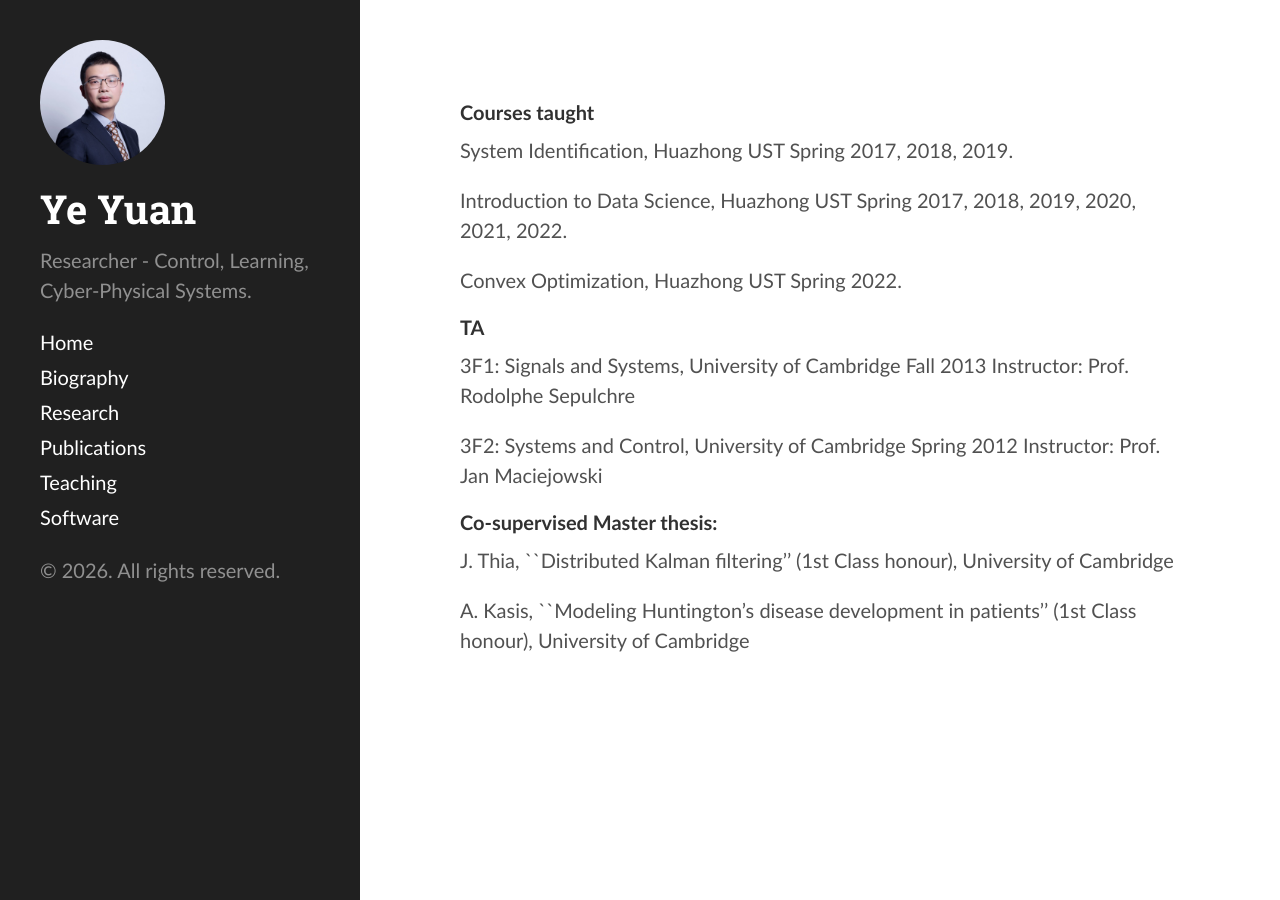
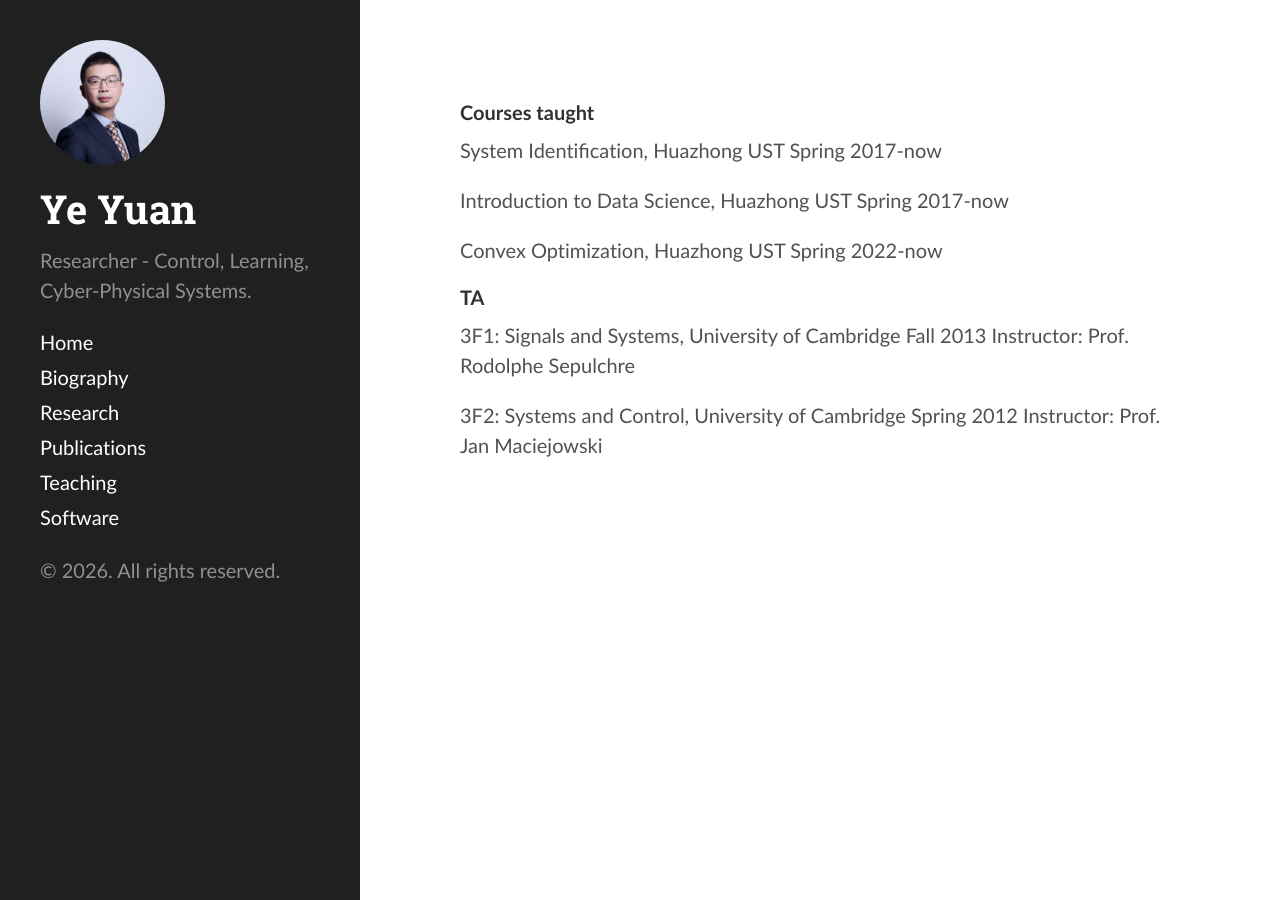
Before and after one commit to yy311/yy311.github.io, a Jekyll site: the page built from teaching.md, in a window 1280 px wide. Built offline with Jekyll 4.4.1, drawn with Linux system fonts in a browser that asks for light colours.

Commit message:
Update teaching.md

```diff
--- a/teaching.md
+++ b/teaching.md
@@ -3,11 +3,11 @@ layout: page
 ---
 <h4>Courses taught</h4>
 
-System Identification, Huazhong UST Spring 2017, 2018, 2019.
+System Identification, Huazhong UST Spring 2017-now
 
-Introduction to Data Science, Huazhong UST Spring 2017, 2018, 2019, 2020, 2021, 2022.
+Introduction to Data Science, Huazhong UST Spring 2017-now
 
-Convex Optimization, Huazhong UST Spring 2022.
+Convex Optimization, Huazhong UST Spring 2022-now
 
 <h4>TA </h4>
 
@@ -16,10 +16,3 @@ Instructor: Prof. Rodolphe Sepulchre
 
 3F2: Systems and Control, University of Cambridge Spring 2012
 Instructor: Prof. Jan Maciejowski
-
-
-<h4>Co-supervised Master thesis: </h4>
-
-J. Thia, ``Distributed Kalman filtering'' (1st Class honour), University of Cambridge
-
-A. Kasis, ``Modeling Huntington's disease development in patients'' (1st Class honour), University of Cambridge
```
